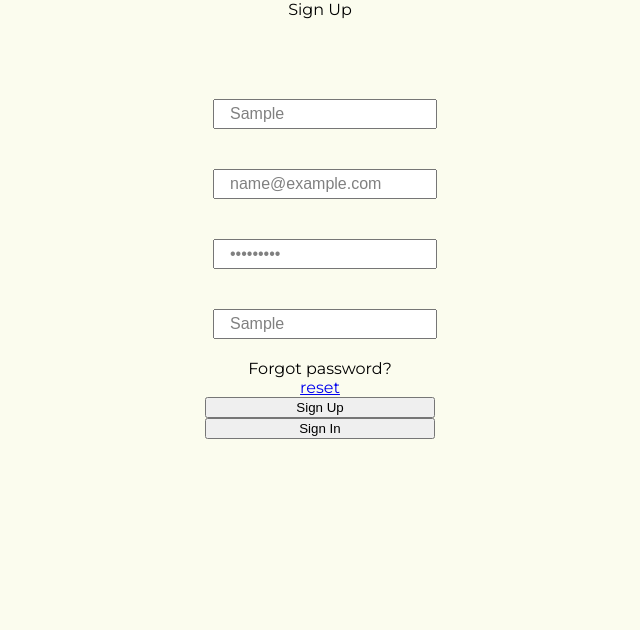
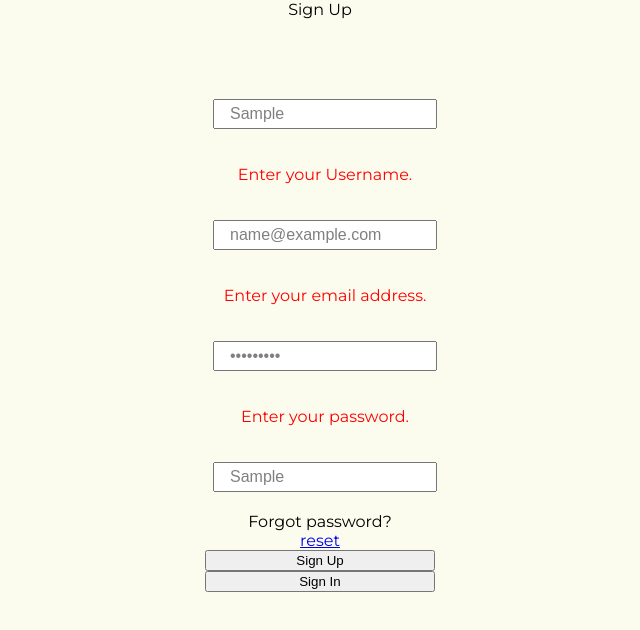
Before and after one commit to Build-Week-Foodie-Funz/front-end, a React (Create React App) app: page /signup in a window 1280 px wide. Both pictures are taken after typing "Sample", "name@example.com", "Sample123", "Sample" into the empty fields and a click on the button "Sign Up". Shown: the top 630 px of the page, without its empty margins (320-960 px from the left). Built offline with nearby package versions, Linux system fonts and the light colour scheme.

Commit message:
styling and fields complete

```diff
--- a/src/components/SignUp.js
+++ b/src/components/SignUp.js
@@ -60,9 +60,9 @@ const SignUp = ({ errors, status, value, touched }) => {
         <InputContainer>
           <UserInput>
             <StyledField type="text" name="username" placeholder="Username" />
-            {/* {touched.username && errors.username && (
-          <p classname="error">{errors.username}</p>
-        )} */}
+            {touched.username && errors.username && (
+              <p classname="error">{errors.username}</p>
+            )}
           </UserInput>
           <UserInput>
             <StyledField
@@ -70,9 +70,9 @@ const SignUp = ({ errors, status, value, touched }) => {
               type="email"
               placeholder="Email address"
             />
-            {/* {touched.email && errors.email && (
-          <p className="error">{errors.email}</p>
-        )} */}
+            {touched.email && errors.email && (
+              <p className="error">{errors.email}</p>
+            )}
           </UserInput>
           <UserInput>
             <StyledField
@@ -80,13 +80,15 @@ const SignUp = ({ errors, status, value, touched }) => {
               type="password"
               placeholder="Enter Your Password"
             />
-            {/* {touched.password && errors.password && (
-          <p className="error">{errors.password}</p>
-        )} */}
+            {touched.password && errors.password && (
+              <p className="error">{errors.password}</p>
+            )}
           </UserInput>
           <UserInput>
             <StyledField name="area" type="location" placeholder="Location" />
-            {/* {touched.area && errors.area && <p className="error">{errors.area}</p>} */}
+            {touched.area && errors.area && (
+              <p className="error">{errors.area}</p>
+            )}
           </UserInput>
         </InputContainer>
         Forgot password? <a href="#">reset</a>
```
